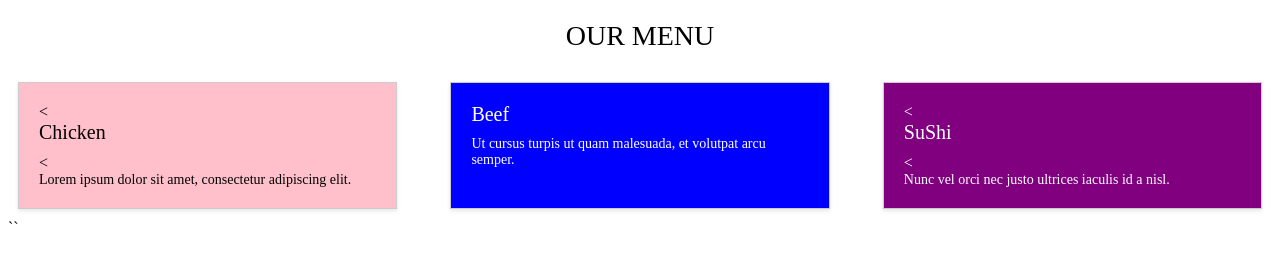
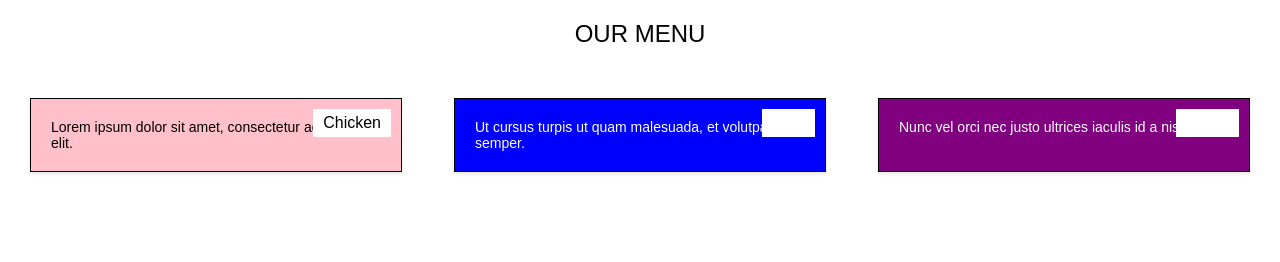
Before and after one commit to xm-wq/module2-solution, a plain HTML site: page index.html in a window 1280 px wide. Drawn offline with Linux system fonts and the light colour scheme.

Commit message:
Update index.html

```diff
--- a/index.html
+++ b/index.html
@@ -2,11 +2,6 @@
 <html lang="en">
 <head>
   <style>
-    * {
-
-
-    * {
-
     * {
       box-sizing: border-box;
       margin: 0;
@@ -21,18 +16,21 @@
       display: flex;
       justify-content: space-between;
       flex-wrap: wrap;
+      padding: 20px; /* Add some padding around the container */
     }
 
     .section {
+      position: relative; /* Add relative positioning for section */
       width: 30%;
       margin: 10px;
       padding: 20px;
-      border: 1px solid #ccc;
+      border: 1px solid #000; /* Add black border */
       box-shadow: 0px 2px 4px rgba(0, 0, 0, 0.1);
     }
 
     .pink-bg {
       background-color: pink;
+      color: #000; /* Adjust text color for readability */
     }
 
     .blue-bg {
@@ -45,73 +43,41 @@
       color: white;
     }
 
-    .menu-title {
-      text-align: center;
-      font-size: 175%; /* 75% larger than default font size */
-      margin: 20px 0;
-    }
-
     .section-title {
-      font-size: 125%; /* 25% larger than default font size */
-      margin-bottom: 10px;
+      position: absolute; /* Add absolute positioning for section title */
+      top: 10px;
+      right: 10px;
+      background-color: #fff; /* Add white background for section title area */
+      padding: 5px 10px;
+      font-size: 16px;
     }
 
     .content {
       font-size: 14px;
     }
+
+    .menu-title {
+      text-align: center;
+      font-size: 24px;
+      margin: 20px 0;
+    }
   </style>
 </head>
 <body>
-
-
   <div class="menu-title">OUR MENU</div>
-
-
   <div class="container">
-
-
     <div class="section pink-bg">
-
-      <
-
-
       <div class="section-title">Chicken</div>
-
-      <
-
-
       <p class="content">Lorem ipsum dolor sit amet, consectetur adipiscing elit.</p>
-
-    </div
     </div>
-
-
     <div class="section blue-bg">
-
-
       <div class="section-title">Beef</div>
-
-
       <p class="content">Ut cursus turpis ut quam malesuada, et volutpat arcu semper.</p>
-
-
     </div>
     <div class="section purple-bg">
-
-      <
       <div class="section-title">SuShi</div>
-
-      <
       <p class="content">Nunc vel orci nec justo ultrices iaculis id a nisl.</p>
-
-
     </div>
-
-
   </div>
-
-</
 </body>
 </html>
-
-``
```
Lines whose indentation alone changed are shown as unchanged.
